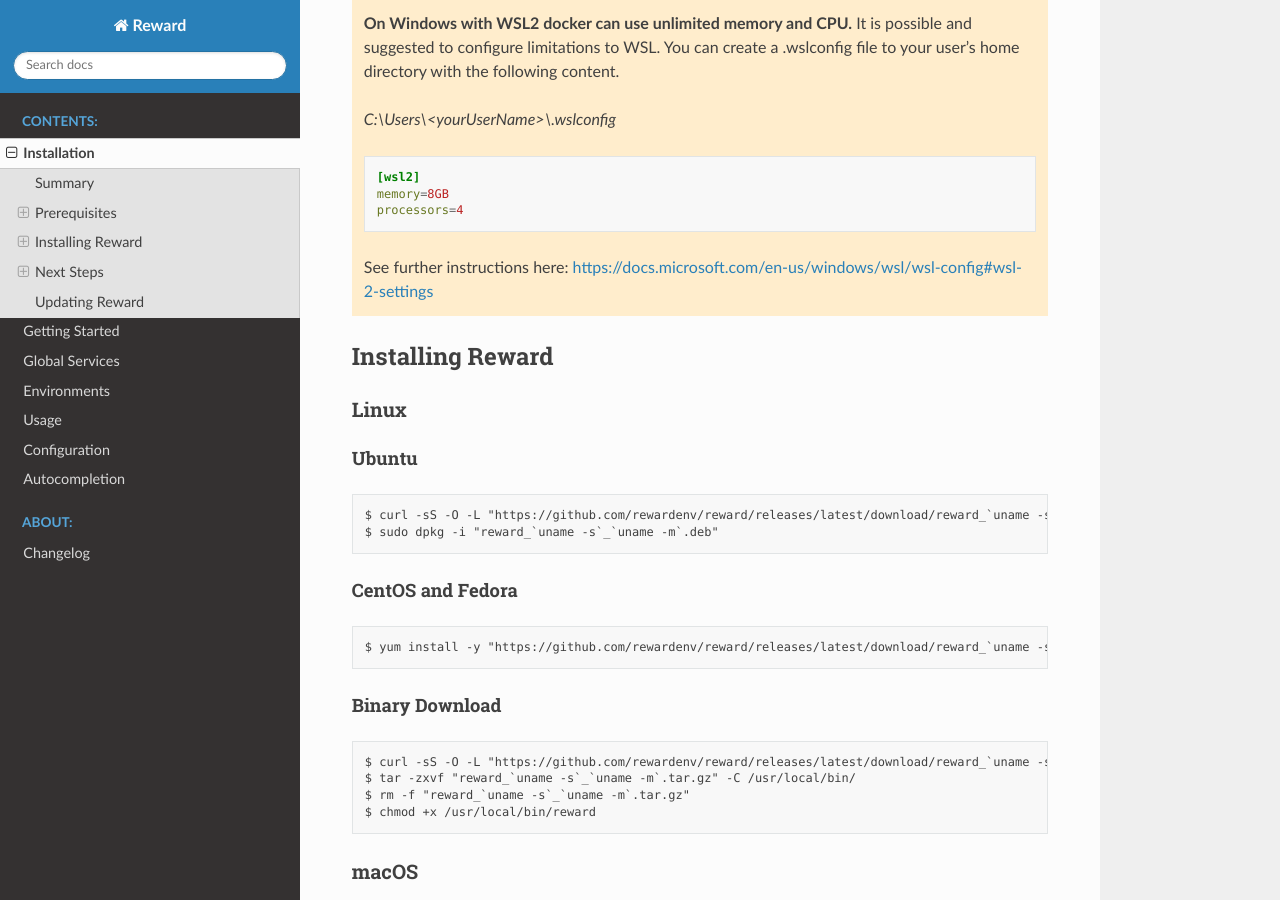
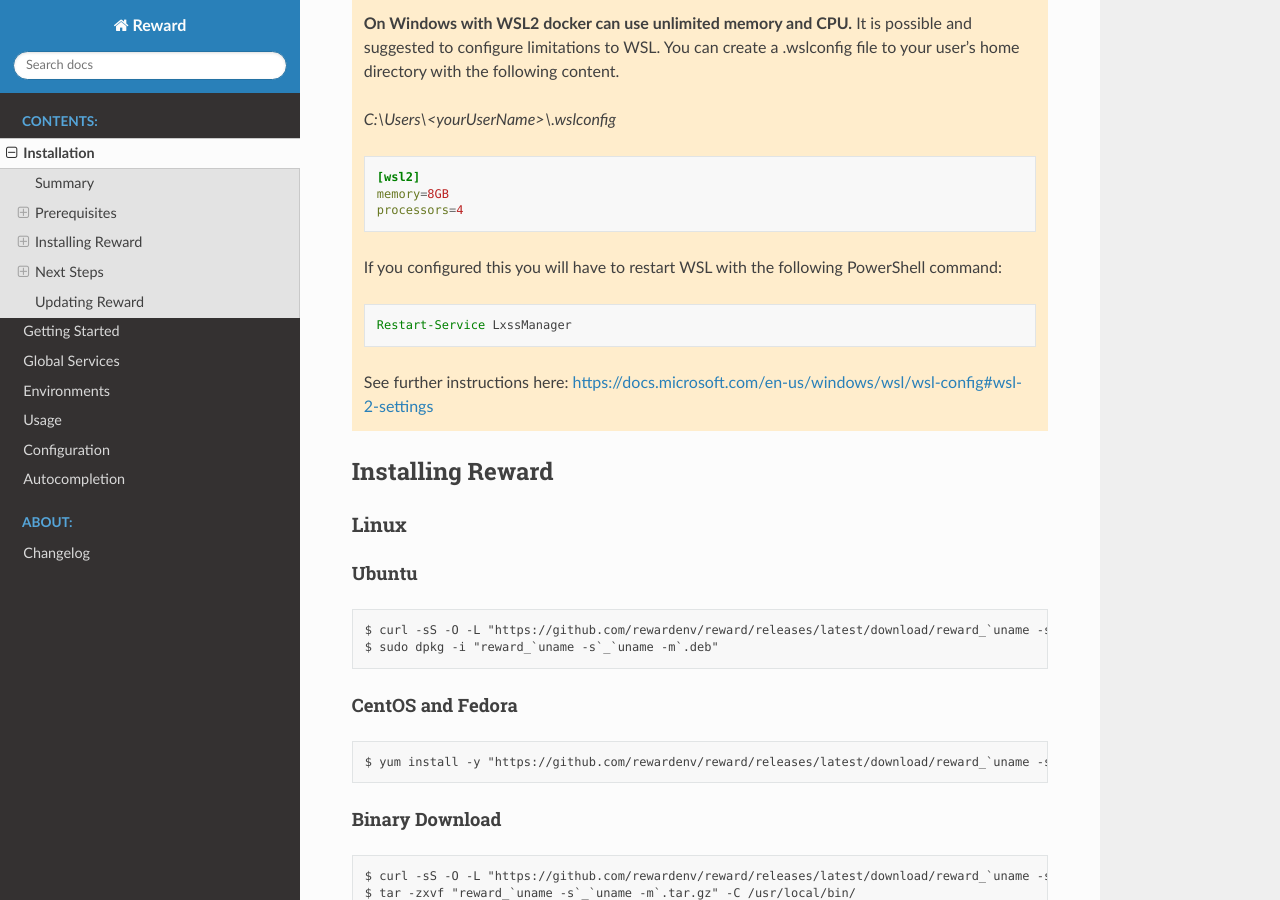
Before and after one commit to rewardenv/reward, a Sphinx documentation site: the page built from docs/installation.md, in a window 1280 px wide and 900 px high, scrolled down 1391 px. Built offline with Sphinx 7.4.7 and the Read the Docs theme 2.0.0, drawn with Linux system fonts in a browser that asks for light colours.

Commit message:
docs: add wsl2 limits to documentation

````diff
--- a/docs/installation.md
+++ b/docs/installation.md
@@ -47,6 +47,12 @@
         [wsl2]
         memory=8GB
         processors=4
+
+    If you configured this you will have to restart WSL with the following PowerShell command:
+
+    .. code:: powershell
+
+        Restart-Service LxssManager
 
     See further instructions here: https://docs.microsoft.com/en-us/windows/wsl/wsl-config#wsl-2-settings
 ```
````
